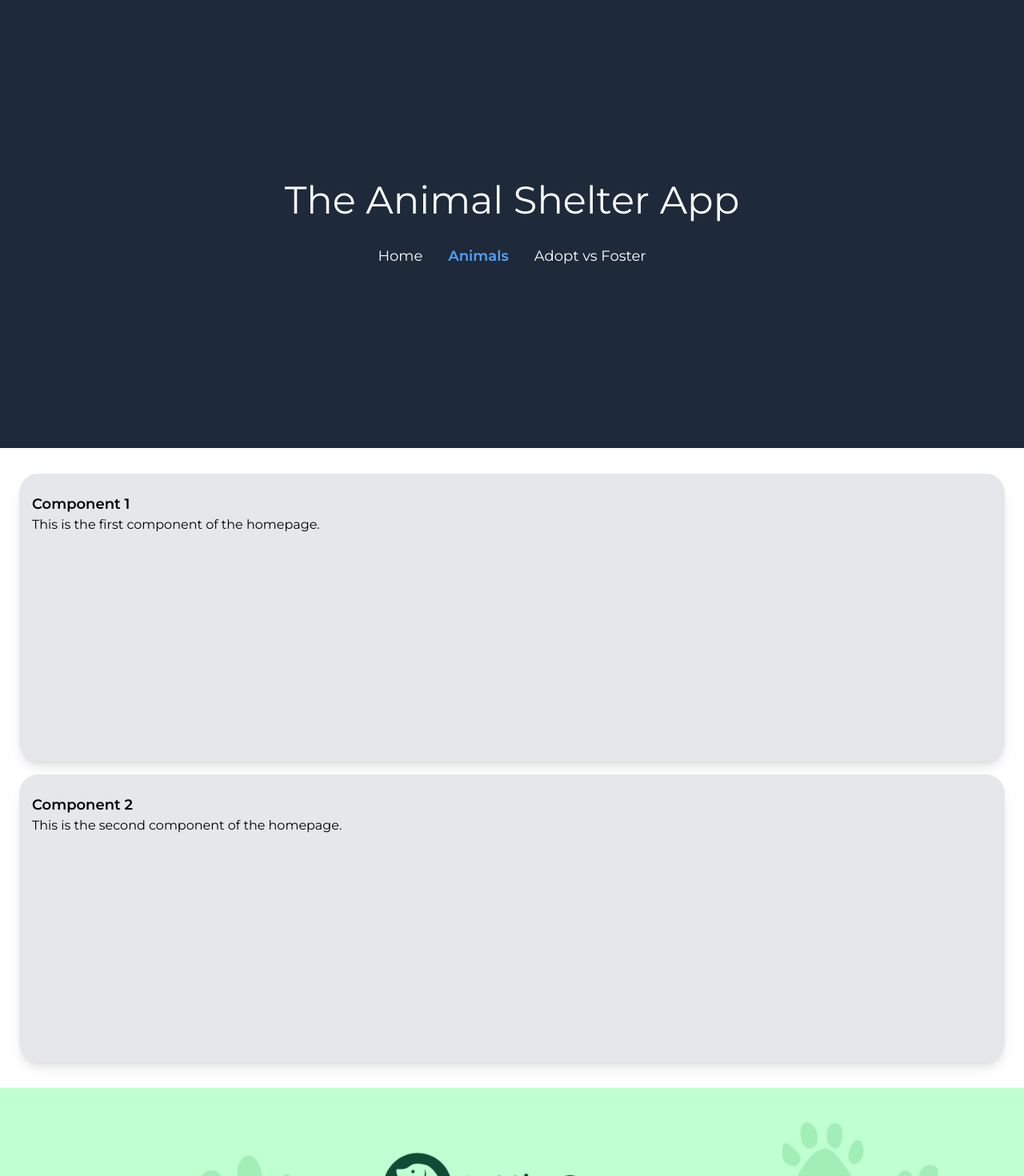
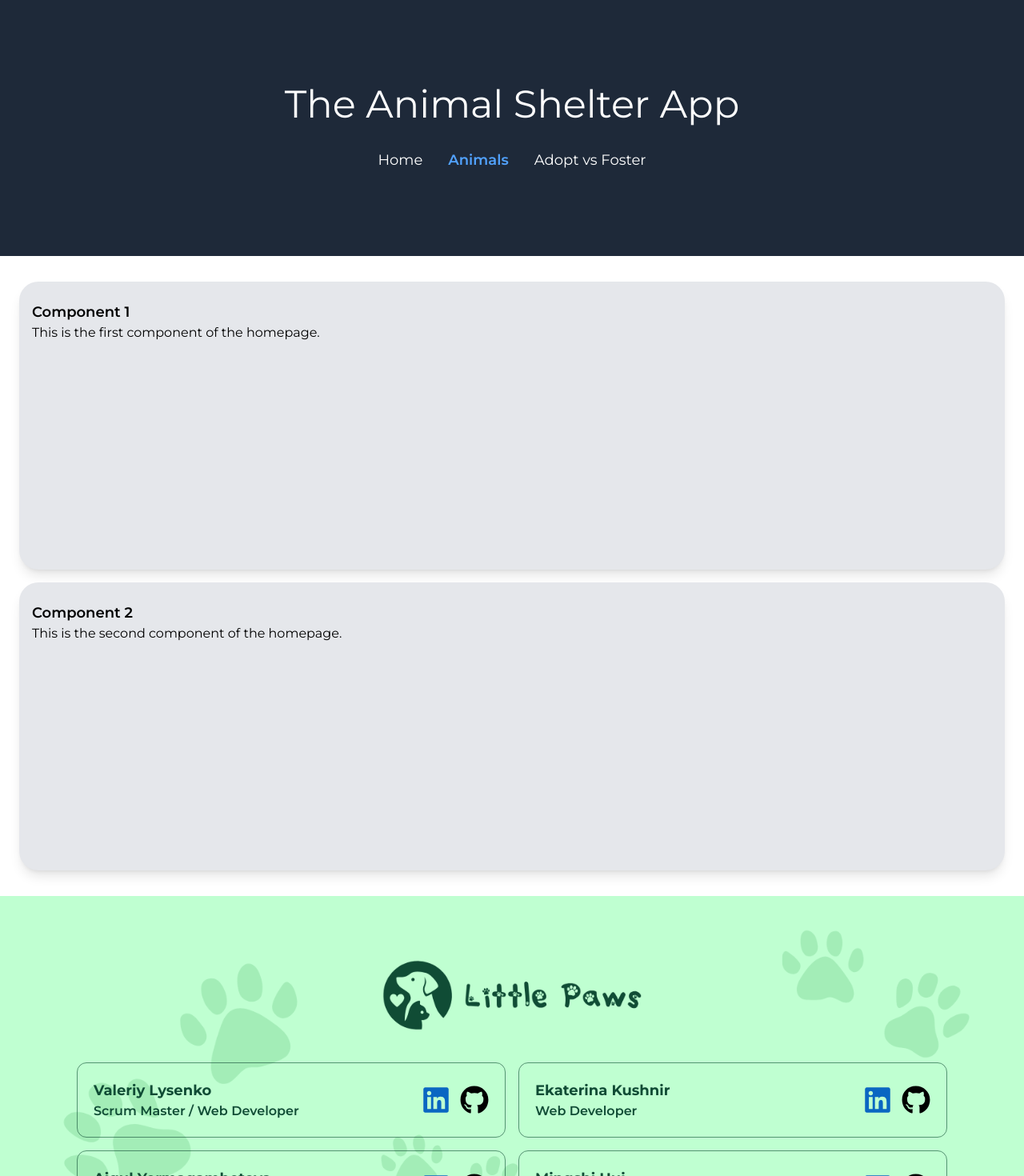
Before and after one commit to chingu-voyages/V57-tier3-team-40, a React (Vite) app in the folder client/: page /animals in a window 1280 px wide. Shown: the top 1470 px of the page at 80% size. Built offline with nearby package versions, Linux system fonts and the light colour scheme.

Commit message:
create layout

```diff
--- a/client/src/App.tsx
+++ b/client/src/App.tsx
@@ -3,14 +3,18 @@ import { BrowserRouter as Router, Routes, Route } from "react-router-dom";
 import Home from "./pages/Home";
 import Animals from "./pages/Animals";
 import AdoptVsFoster from "./pages/AdoptVsFoster";
+import Layout from "./layouts/Layout"
+
 
 const App: FC = () => {
   return (
     <Router>
       <Routes>
-        <Route path="/" element={<Home />} />
-        <Route path="/animals" element={<Animals />} />
-        <Route path="/adopt-vs-foster" element={<AdoptVsFoster />} />
+        <Route element={<Layout />}>
+          <Route path="/" element={<Home />} />
+          <Route path="/animals" element={<Animals />} />
+          <Route path="/adopt-vs-foster" element={<AdoptVsFoster />} />
+        </Route>
       </Routes>
     </Router>
   );
--- a/client/src/components/Header.tsx
+++ b/client/src/components/Header.tsx
@@ -3,7 +3,7 @@ import { NavLink } from "react-router-dom";
 
 const Header: FC = () => {
   return (
-    <header className="w-full h-[70vh] bg-gray-800 text-white flex flex-col items-center justify-center">
+    <header className="w-full h-[40vh] bg-gray-800 text-white flex flex-col items-center justify-center">
       <div className="w-full">
         <h1 className="text-5xl text-center mb-8">The Animal Shelter App</h1>
         <nav className="flex justify-center space-x-8">
--- /dev/null
+++ b/client/src/layouts/Layout.tsx
@@ -0,0 +1,18 @@
+import type { FC } from 'react'
+import { Outlet } from 'react-router-dom'
+import Header from '../components/Header'
+import Footer from '../components/Footer'
+
+const Layout: FC = () => {
+    return (
+        <div className="w-full flex flex-col">
+            <Header />
+            <main>
+                <Outlet />
+            </main>
+            <Footer />
+        </div>
+    )
+}
+
+export default Layout
--- a/client/src/pages/AdoptVsFoster.tsx
+++ b/client/src/pages/AdoptVsFoster.tsx
@@ -1,28 +1,16 @@
 import type { FC } from "react";
-import Header from "../components/Header";
 import Component1 from "../components/Component1";
 import Component2 from "../components/Component2";
-import Footer from "../components/Footer";
 
 const AdoptVsFoster: FC = () => {
   return (
-    <div className="flex flex-col w-full">
-      <section className="h-[70vh] w-full">
-        <Header />
+    <div className="w-full px-6 py-8 space-y-4">
+      <section className="flex justify-center w-full">
+        <Component1 />
       </section>
-      <main className="w-full">
-        <div className="w-full px-6 py-8 space-y-4">
-          <div className="flex justify-center w-full">
-            <Component1 />
-          </div>
-          <div className="flex justify-center w-full">
-            <Component2 />
-          </div>
-        </div>
-      </main>
-      <div className="w-full h-[40vh]">
-        <Footer />
-      </div>
+      <section className="flex justify-center w-full">
+        <Component2 />
+      </section>
     </div>
   );
 };
--- a/client/src/pages/AnimalDetails.tsx
+++ b/client/src/pages/AnimalDetails.tsx
@@ -1,28 +1,16 @@
 import type { FC } from "react";
-import Header from "../components/Header.tsx";
 import Component1 from "../components/Component1.tsx";
 import Component2 from "../components/Component2.tsx";
-import Footer from "../components/Footer.tsx";
 
 const AnimalDetails: FC = () => {
   return (
-    <div className="flex flex-col w-full">
-      <section className="h-[70vh] w-full">
-        <Header />
+    <div className="w-full px-6 py-8 space-y-4">
+      <section className="flex justify-center w-full">
+        <Component1 />
       </section>
-      <main className="w-full">
-        <div className="w-full px-6 py-8 space-y-4">
-          <div className="flex justify-center w-full">
-            <Component1 />
-          </div>
-          <div className="flex justify-center w-full">
-            <Component2 />
-          </div>
-        </div>
-      </main>
-      <div className="w-full h-[40vh]">
-        <Footer />
-      </div>
+      <section className="flex justify-center w-full">
+        <Component2 />
+      </section>
     </div>
   );
 };
--- a/client/src/pages/Animals.tsx
+++ b/client/src/pages/Animals.tsx
@@ -1,28 +1,16 @@
 import type { FC } from "react";
-import Header from "../components/Header";
 import Component1 from "../components/Component1";
 import Component2 from "../components/Component2";
-import Footer from "../components/Footer";
 
 const Animals: FC = () => {
   return (
-    <div className="flex flex-col w-full">
-      <section className="h-[70vh] w-full">
-        <Header />
+    <div className="w-full px-6 py-8 space-y-4">
+      <section className="flex justify-center w-full">
+        <Component1 />
       </section>
-      <main className="w-full">
-        <div className="w-full px-6 py-8 space-y-4">
-          <div className="flex justify-center w-full">
-            <Component1 />
-          </div>
-          <div className="flex justify-center w-full">
-            <Component2 />
-          </div>
-        </div>
-      </main>
-      <div className="w-full h-[40vh]">
-        <Footer />
-      </div>
+      <section className="flex justify-center w-full">
+        <Component2 />
+      </section>
     </div>
   );
 };
--- a/client/src/pages/Home.tsx
+++ b/client/src/pages/Home.tsx
@@ -1,28 +1,16 @@
-import type { FC } from "react";
-import Header from "../components/Header";
+import type { FC } from "react"
 import Component1 from "../components/Component1";
 import Component2 from "../components/Component2";
-import Footer from "../components/Footer";
 
 const Home: FC = () => {
   return (
-    <div className="flex flex-col w-full">
-      <section className="h-[70vh] w-full">
-        <Header />
+    <div className="w-full px-6 py-8 space-y-4">
+      <section className="flex justify-center w-full">
+        <Component1 />
       </section>
-      <main className="w-full">
-        <div className="w-full px-6 py-8 space-y-4">
-          <div className="flex justify-center w-full">
-            <Component1 />
-          </div>
-          <div className="flex justify-center w-full">
-            <Component2 />
-          </div>
-        </div>
-      </main>
-      <div className="w-full h-[40vh]">
-        <Footer />
-      </div>
+      <section className="flex justify-center w-full">
+        <Component2 />
+      </section>
     </div>
   );
 };
```
